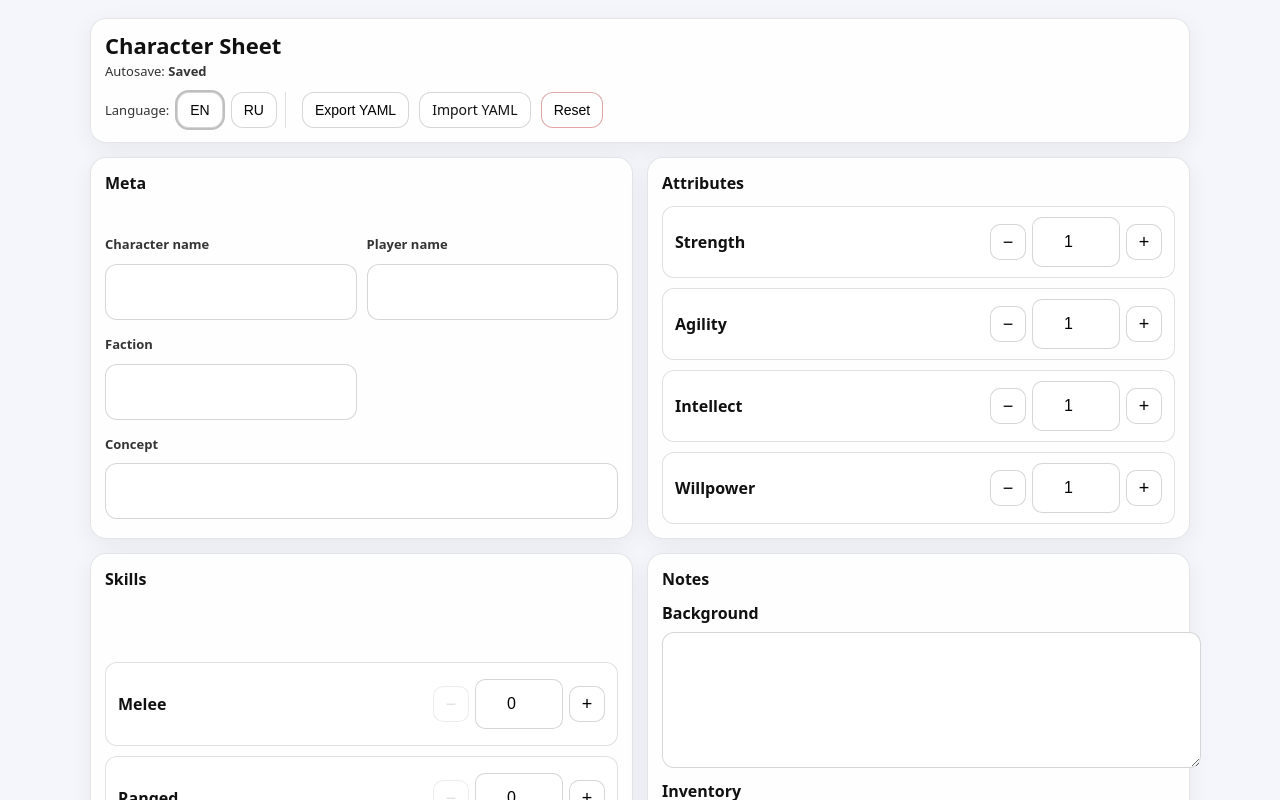
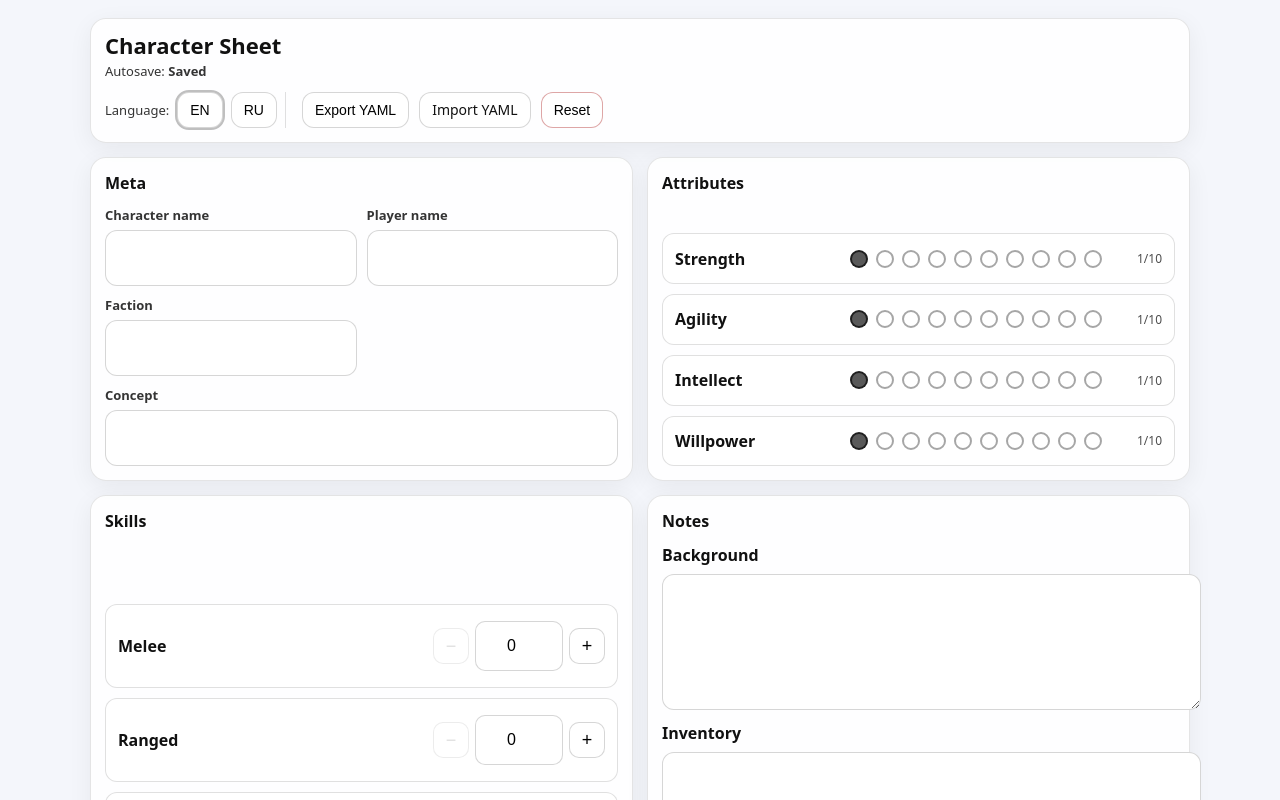
Before and after one commit to GennadiyZakharov/worldstriders-charlist, a Svelte app: page / in a window 1280 px wide. Shown: the top 800 px of the page. Built offline with nearby package versions, Linux system fonts and the light colour scheme.

Commit message:
Implemented color-dot controller for attributes.

```diff
--- a/package.json
+++ b/package.json
@@ -15,6 +15,7 @@
   "devDependencies": {
     "@sveltejs/vite-plugin-svelte": "^3.0.2",
     "@types/js-yaml": "^4.0.9",
+    "svelte-preprocess": "^6.0.3",
     "typescript": "^5.5.4",
     "vite": "^5.4.0",
     "vite-plugin-singlefile": "^2.0.0"
--- a/src/App.svelte
+++ b/src/App.svelte
@@ -1,11 +1,13 @@
 <script>
   import StatStepper from "./components/StatStepper.svelte";
+  import DotRating from "./components/DotRating.svelte";
   import TextAreaField from "./components/TextAreaField.svelte";
 
   import { t } from "./lib/i18n.ts";
   import { defaultCharacter, normalizeCharacter } from "./lib/model.ts";
   import { loadFromStorage, saveToStorage, clearStorage } from "./lib/storage.ts";
   import { toYaml, fromYaml } from "./lib/yaml.ts";
+
 
   let character = defaultCharacter();
   let saveStatus = "notSaved"; // "saved" | "notSaved"
@@ -149,7 +151,7 @@
       <h2>{t(character.lang, "attributes")}</h2>
       <div class="list">
         {#each ATTR as entry (entry[0])}
-          <StatStepper
+          <DotRating
             label={labelFor(entry)}
             bind:value={character.attributes[entry[0]]}
             min={0}
--- /dev/null
+++ b/src/components/DotRating.svelte
@@ -0,0 +1,133 @@
+<script lang="ts">
+  export let label: string = "";
+  export let value: number = 0;
+  export let max: number = 5;
+
+  // Optional: allow editing by clicking
+  export let readonly: boolean = false;
+
+  // Optional: show numeric value like "3/6"
+  export let showValue: boolean = true;
+
+  function clamp(n: number): number {
+    if (!Number.isFinite(n)) return 0;
+    return Math.min(max, Math.max(0, Math.trunc(n)));
+  }
+
+  $: value = clamp(value);
+  $: max = Math.max(0, Math.trunc(max));
+
+  function setByIndex(i: number) {
+    if (readonly) return;
+
+    // circles are 1..max
+    // UX: clicking the current value decreases by 1
+    if (i === value) value = clamp(i - 1);
+    else value = clamp(i);
+  }
+
+  function onKeyDown(e: KeyboardEvent) {
+    if (readonly) return;
+
+    if (e.key === "ArrowLeft" || e.key === "ArrowDown") {
+      e.preventDefault();
+      value = clamp(value - 1);
+    }
+    if (e.key === "ArrowRight" || e.key === "ArrowUp") {
+      e.preventDefault();
+      value = clamp(value + 1);
+    }
+    if (e.key === "Home") {
+      e.preventDefault();
+      value = 0;
+    }
+    if (e.key === "End") {
+      e.preventDefault();
+      value = max;
+    }
+  }
+</script>
+
+<div class="row">
+  <div class="label">{label}</div>
+
+  <div
+    class="dots"
+    role="slider"
+    aria-label={label}
+    aria-valuemin="0"
+    aria-valuemax={max}
+    aria-valuenow={value}
+    tabindex={readonly ? undefined : 0}
+    on:keydown={onKeyDown}
+  >
+    {#each Array(max) as _, idx (idx)}
+      {@const i = idx + 1}
+      <button
+        type="button"
+        class="dot"
+        class:filled={i <= value}
+        class:readonly={readonly}
+        aria-label={`${label}: ${i}`}
+        aria-pressed={i <= value}
+        disabled={readonly}
+        on:click={() => setByIndex(i)}
+      />
+    {/each}
+
+    {#if showValue}
+      <span class="num">{value}/{max}</span>
+    {/if}
+  </div>
+</div>
+
+<style>
+  .row {
+    display: grid;
+    grid-template-columns: 1fr auto;
+    gap: 12px;
+    align-items: center;
+    padding: 10px 12px;
+    border: 1px solid rgba(0,0,0,0.12);
+    border-radius: 12px;
+    background: rgba(255,255,255,0.6);
+  }
+
+  .label {
+    font-weight: 600;
+  }
+
+  .dots {
+    display: inline-flex;
+    gap: 8px;
+    align-items: center;
+    user-select: none;
+  }
+
+  .dot {
+    width: 18px;
+    height: 18px;
+    border-radius: 999px;
+    border: 2px solid rgba(0,0,0,0.35);
+    background: transparent;
+    cursor: pointer;
+    padding: 0;
+  }
+
+  .dot.filled {
+    background: rgba(0,0,0,0.65);
+    border-color: rgba(0,0,0,0.65);
+  }
+
+  .dot.readonly {
+    cursor: default;
+  }
+
+  .num {
+    font-size: 12px;
+    opacity: 0.75;
+    margin-left: 8px;
+    min-width: 44px;
+    text-align: right;
+  }
+</style>
--- /dev/null
+++ b/svelte.config.js
@@ -0,0 +1,5 @@
+import sveltePreprocess from "svelte-preprocess";
+
+export default {
+  preprocess: sveltePreprocess()
+};
--- a/vite.config.ts
+++ b/vite.config.ts
@@ -1,9 +1,15 @@
 import { defineConfig } from "vite";
 import { svelte } from "@sveltejs/vite-plugin-svelte";
 import { viteSingleFile } from "vite-plugin-singlefile";
+import sveltePreprocess from "svelte-preprocess";
 
 export default defineConfig({
-  plugins: [svelte(), viteSingleFile()],
+  plugins: [
+    svelte({
+      preprocess: sveltePreprocess()
+    }),
+    viteSingleFile()
+  ],
   build: {
     target: "es2020",
     cssCodeSplit: false,
```
